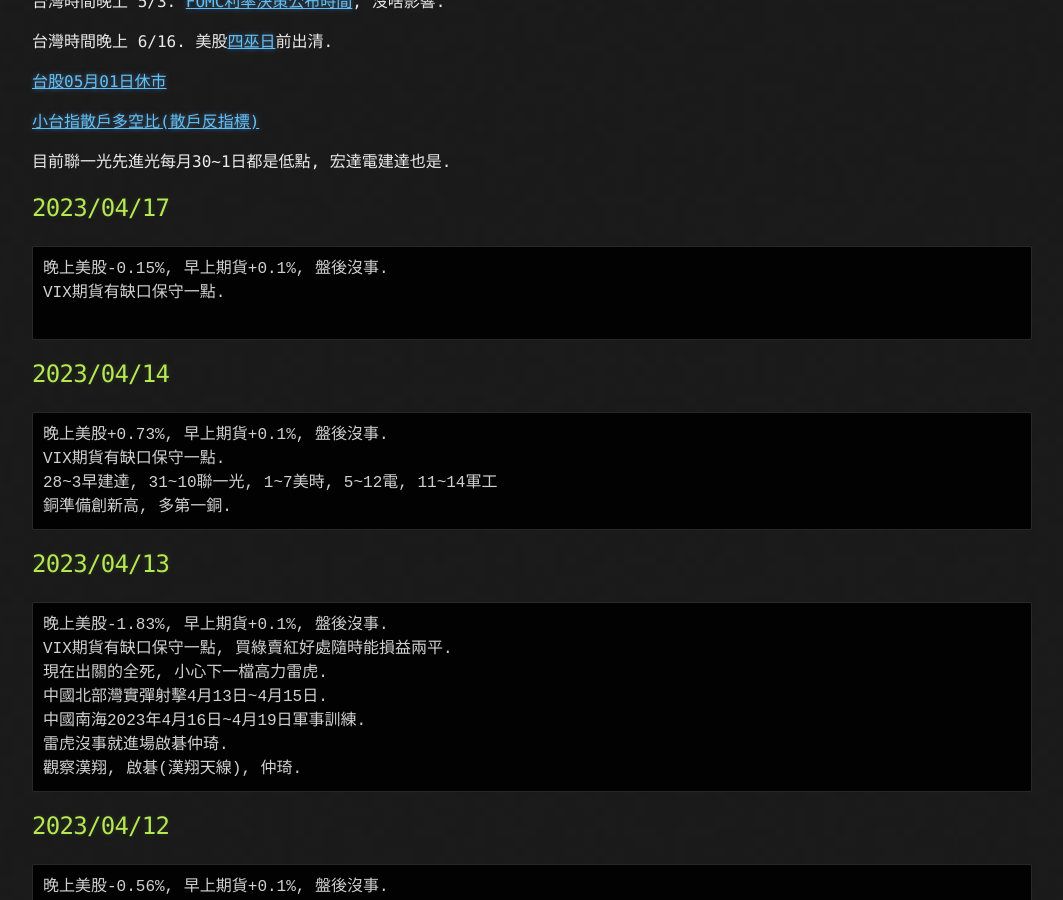
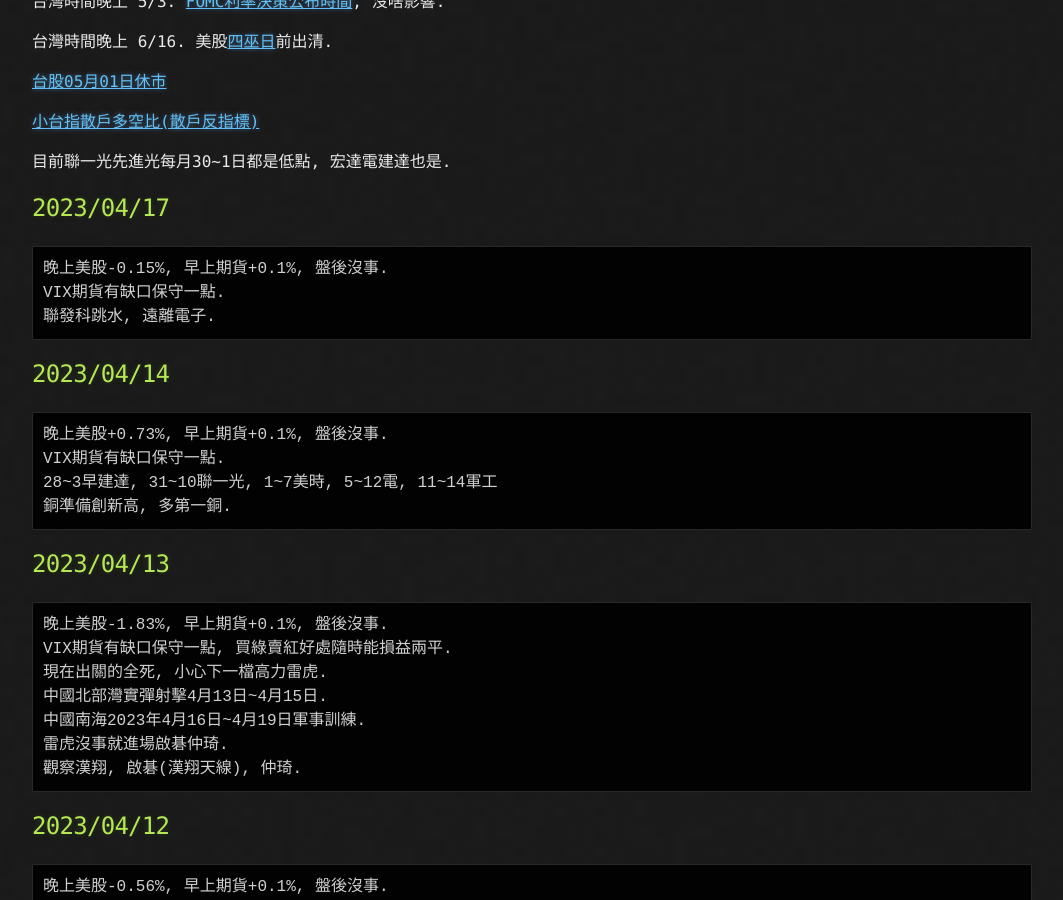
Before and after one commit to lepg5487/Stock_God, a Jekyll site: the page built from index.md, in a window 1280 px wide and 900 px high, scrolled down 388 px. Shown: the whole window, without its empty margins (108-1171 px from the left). Built offline with Jekyll 4.4.1, drawn with Linux system fonts in a browser that asks for light colours; our own code applies the rules of GitHub Pages for plain Markdown files.

Commit message:
Update index.md

````diff
--- a/index.md
+++ b/index.md
@@ -22,7 +22,7 @@
 ```
 晚上美股-0.15%, 早上期貨+0.1%, 盤後沒事.
 VIX期貨有缺口保守一點.
-
+聯發科跳水, 遠離電子.
 ```
 
 ## 2023/04/14
````
